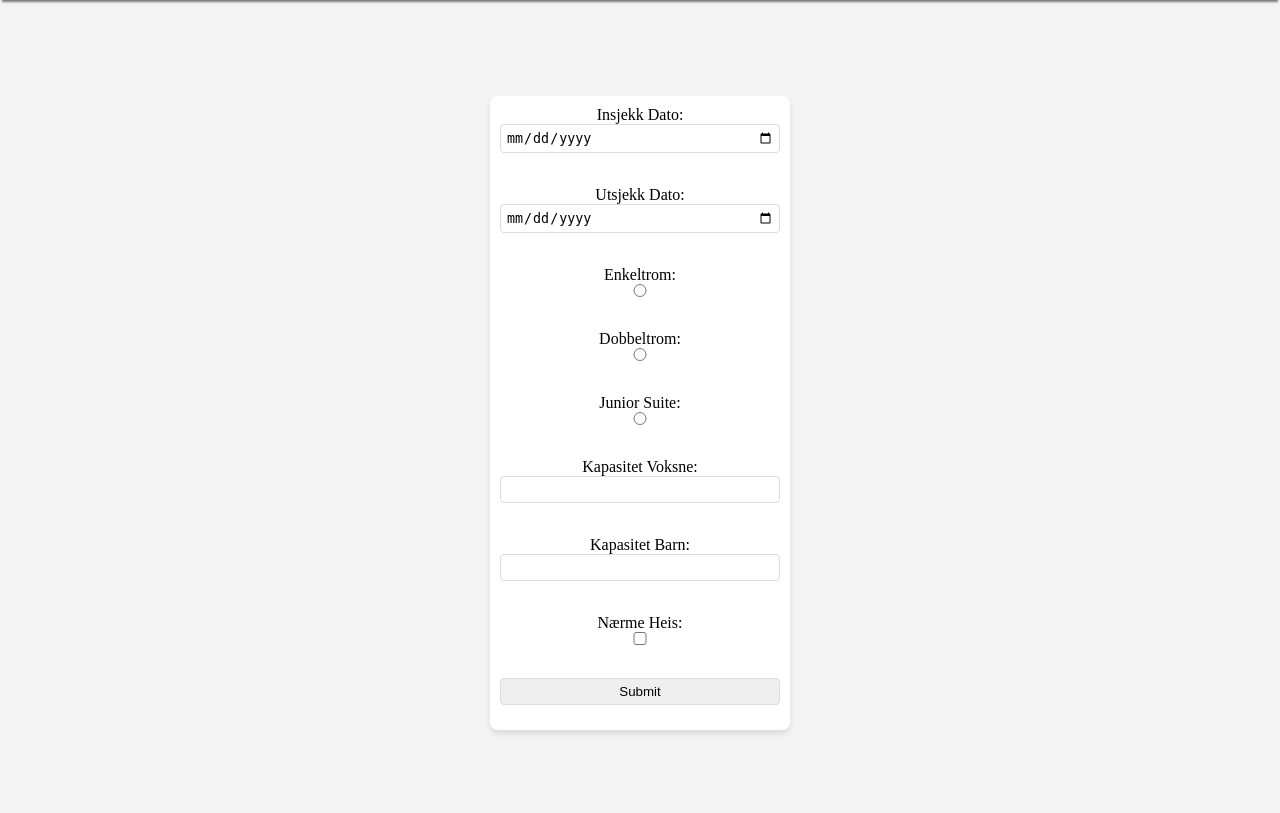
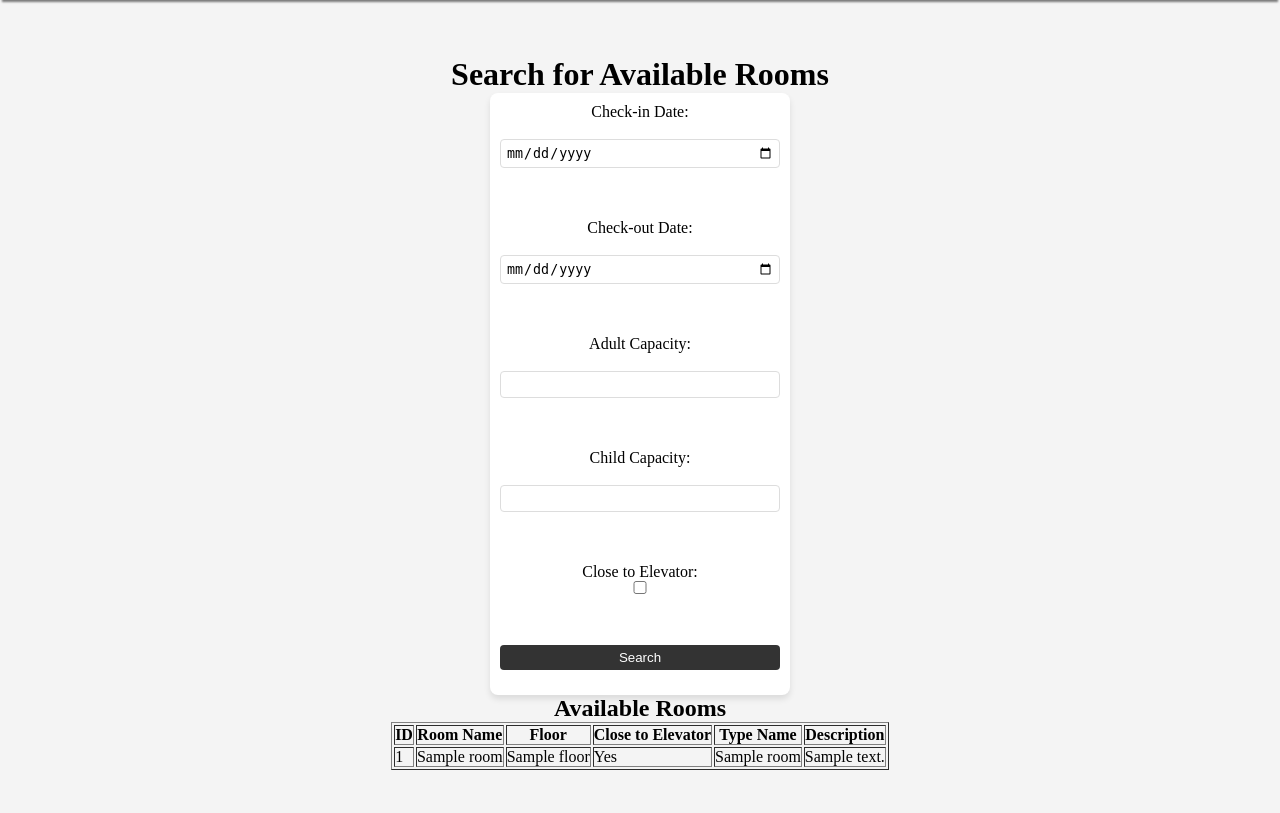
Before and after one commit to xBroccoliMaster69x/IS-115-1-php-nettside, a PHP site: template Views/home.php in a window 1280 px wide. Shown: the part 67-880 px from the top of the page. Run offline with PHP 8.4, Linux system fonts and the light colour scheme; the template is opened without the code that fills it: most values are stand-ins (such as "Sample title", 1, 10 or a date in 2020).

Commit message:
Add files via upload

```diff
--- a/Controllers/UserController.php
+++ b/Controllers/UserController.php
@@ -47,9 +47,9 @@ class UserController extends Controller {
     }
 
     //
-    if ($_SESSION['user']['is_manager'] == 1) {
+    if ($_SESSION['user']['is_admin'] == 1) {
 
-        $this->view('manager', ['user' => $_SESSION['user']]);
+        $this->view('admin', ['user' => $_SESSION['user']]);
     } else {
 
         $this->view('dashboard', ['user' => $_SESSION['user']]);
--- a/Models/admin.php
+++ b/Models/admin.php
@@ -173,5 +173,5 @@ class AdminModel{
         return $stmt->execute();
     }
 //#endregion
-
+}
 ?>
--- a/Public/header.php
+++ b/Public/header.php
@@ -11,9 +11,9 @@
         if (session_status() === PHP_SESSION_NONE) {
             session_start(); // Start session hvis ikke
         }
-        if (isset($_SESSION['user'])) { //header redirecter basert på tilstand
-            if ($_SESSION['user']['is_manager'] == 1) {
-                echo '<p><a href="/phpnettside/public/index.php?url=User/dashboard">Manager Dashboard</a></p>';
+        if (isset($_SESSION['user'] )) { //header redirecter basert på tilstand
+            if ($_SESSION['user']['is_admin'] == 1) {
+                echo '<p><a href="/phpnettside/public/index.php?url=Admin/index">Admin Dashboard</a></p>';
             } else {
                 echo '<p><a href="/phpnettside/public/index.php?url=User/dashboard">Bruker Dashboard</a></p>';
             }
--- a/Views/admin.php
+++ b/Views/admin.php
@@ -7,6 +7,7 @@ include '../Public/header.php'; // Include the reusable header
     <meta charset="UTF-8">
     <meta name="viewport" content="width=device-width, initial-scale=1.0">
     <title><?= isset($title) ? $title : 'Admin Panel'; ?></title>
+    <link rel="stylesheet" href="assets/css/style.css">
 </head>
 <body>
     <h1>Welcome to the <?= isset($title) ? $title : 'Admin Panel'; ?></h1>
--- a/Views/home.php
+++ b/Views/home.php
@@ -1,38 +1,63 @@
 <?php
 include '../Public/header.php';
 ?>
-
 <!DOCTYPE html>
 <html lang="en">
 <head>
     <meta charset="UTF-8">
     <meta name="viewport" content="width=device-width, initial-scale=1.0">
-    <title><?= $title ?></title>
+    <title><?= isset($title) ?></title>
     <!--linker til stylesheet-->
     <link rel="stylesheet" href="assets/css/style.css">
 </head>
 <body>
+    <h1>Search for Available Rooms</h1>
 
-<!-- ----------------------------------------->
-<?php
-class homeView{
-    function renderOrder(){
-        echo ' <form action="room_admin_index.php" method="POST">
-        Insjekk Dato: <input type="date" name="insjekk" ><br>
-        Utsjekk Dato: <input type="date" name="utsjekk" ><br>
 
-        Enkeltrom: <input type ="radio" id= "singleRoom" name="roomType" value="1"><br>
-        Dobbeltrom: <input type ="radio" id= "doubleRoom" name="roomType" value="2"><br>
-        Junior Suite: <input type ="radio" id= "juniorSuite" name="roomType" value="3"><br>
+    <form action="index.php?url=home/searchRooms" method="POST">
+        <label for="insjekk">Check-in Date:</label><br>
+        <input type="date" id="insjekk" name="insjekk" required><br><br>
 
-        Kapasitet Voksne: <input type="number" name="aCapacity" min= "1" max "3" value=""><br>
-        Kapasitet Barn: <input type="number" name="cCapacity" min= "0" max "3" value=""><br>
-        Nærme Heis: <input type= "checkbox" name= "closeToElevator" value="true"><br>
-        <input type="submit">
-    </form>';
-    }
+        <label for="utsjekk">Check-out Date:</label><br>
+        <input type="date" id="utsjekk" name="utsjekk" required><br><br>
 
-}
-$a = new homeView;
-$a->renderOrder();
-?>
+        <label for="acapacity">Adult Capacity:</label><br>
+        <input type="number" id="acapacity" name="acapacity" required><br><br>
+
+        <label for="ccapacity">Child Capacity:</label><br>
+        <input type="number" id="ccapacity" name="ccapacity" required><br><br>
+
+        <label for="closetoelevator">Close to Elevator:</label>
+        <input type="checkbox" id="closetoelevator" name="closetoelevator" value="1"><br><br>
+
+        <button type="submit">Search</button>
+    </form>
+
+    <?php if (isset($rooms) && !empty($rooms)): ?>
+    <h2>Available Rooms</h2>
+    <table border="1">
+        <tr>
+            <th>ID</th>
+            <th>Room Name</th>
+            <th>Floor</th>
+            <th>Close to Elevator</th>
+            <th>Type Name</th>
+            <th>Description</th>
+        </tr>
+        <?php foreach ($rooms as $room): ?>
+            <tr>
+                <td><?= $room['ID'] ?></td>
+                <td><?= $room['roomname'] ?></td>
+                <td><?= $room['floor'] ?></td>
+                <td><?= $room['closetoelevator'] ? 'Yes' : 'No' ?></td>
+                <td><?= $room['typename'] ?></td>
+                <td><?= $room['descript'] ?></td>
+            </tr>
+        <?php endforeach; ?>
+    </table>
+<?php elseif (isset($rooms)): ?>
+    <p>No rooms available for the selected criteria.</p>
+<?php endif; ?>
+
+</body>
+</html>
```
Also changed, not shown: Controllers/AdminController.php (+17 -14 lines), Controllers/HomeController.php (+31 -3 lines), Models/search.php (+30 -17 lines), Views/login.php (+3 -9 lines), Views/user.php (added, +16 -0 lines), Storage/hoteldb.sql.
